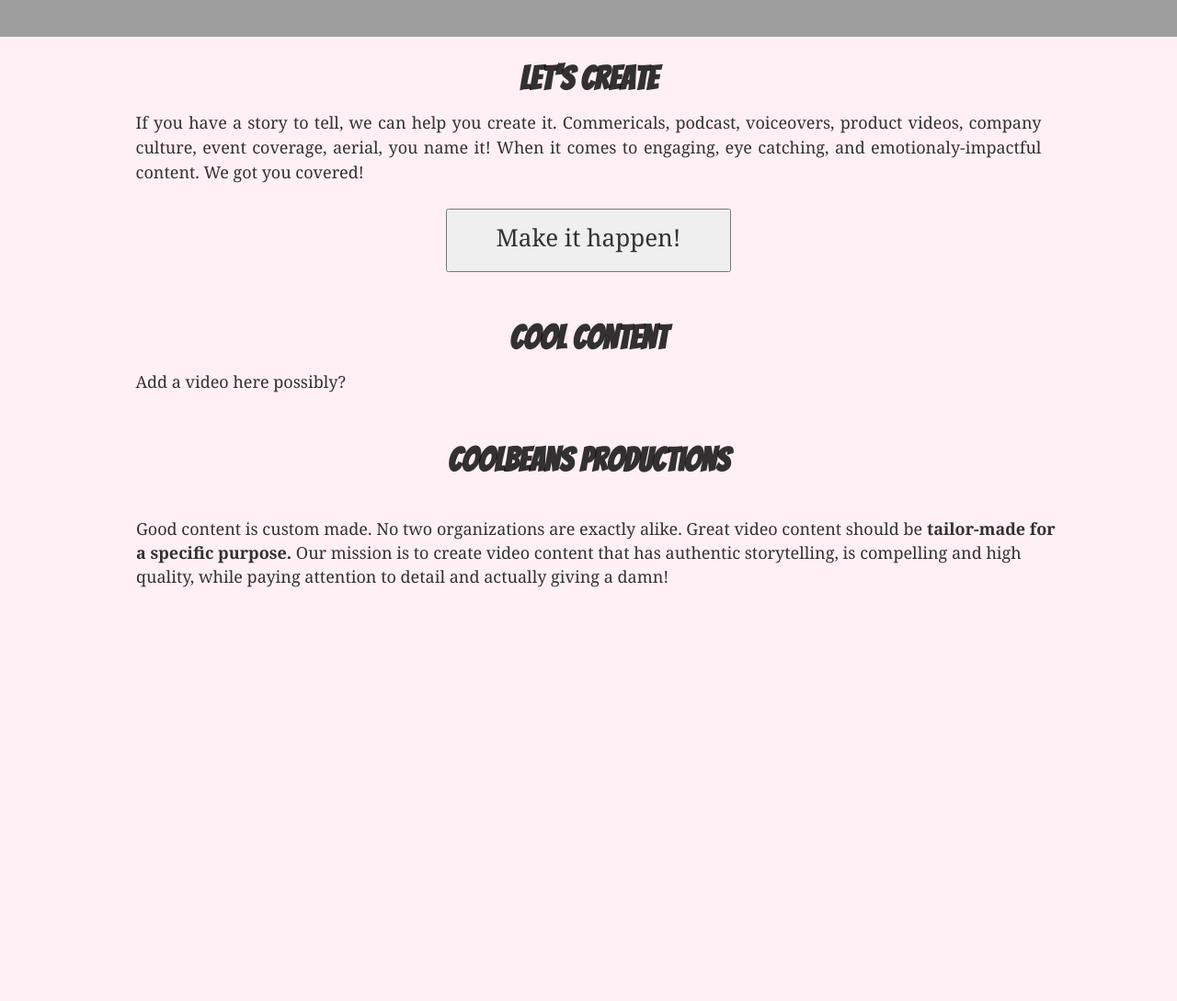
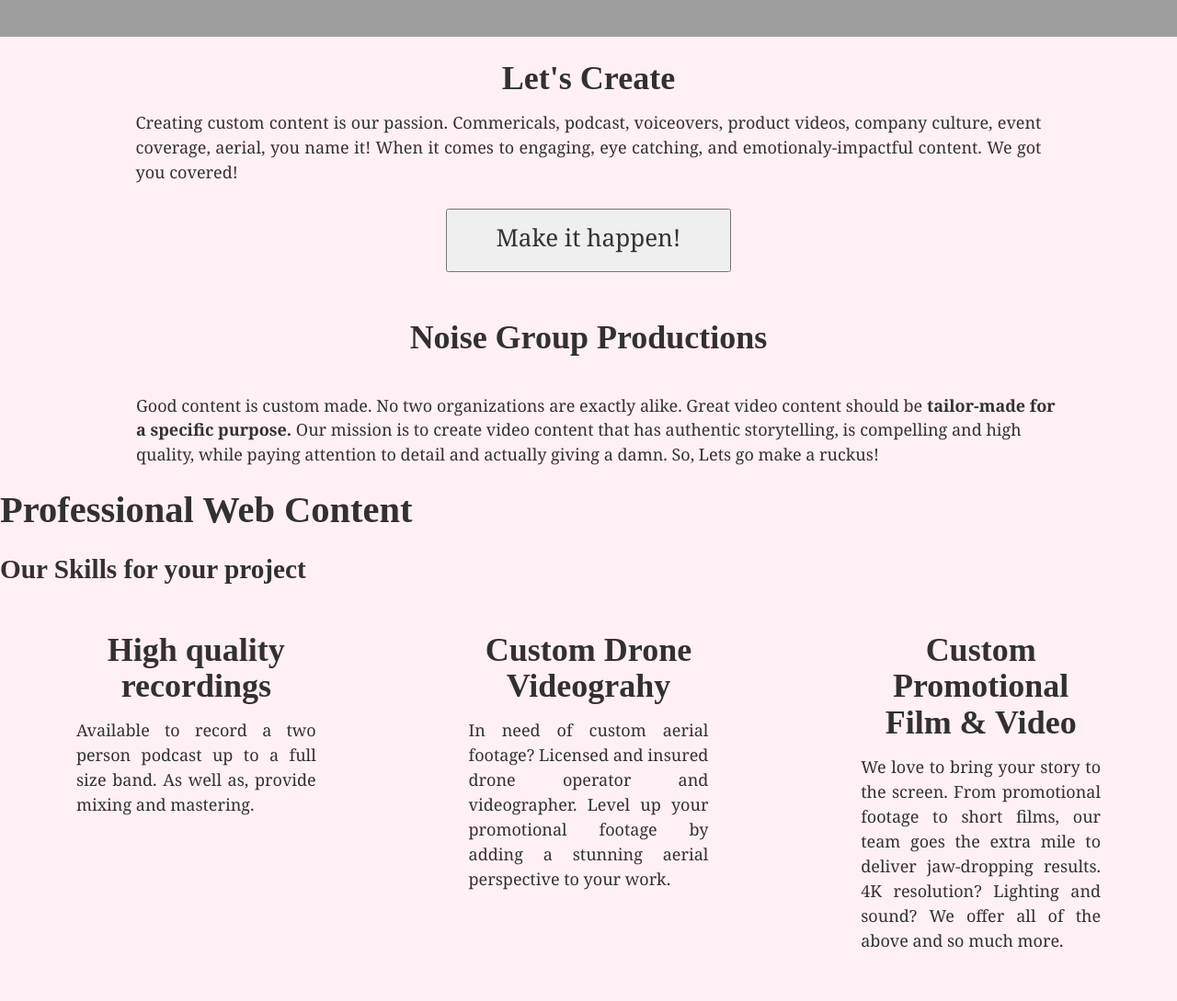
Before and after one commit to iameddieyayaya/productionBiz, a Gatsby site: page / in a window 1280 px wide. Shown: the part 720-1809 px from the top of the page at 92% size. Before the commit the page ends 1386 px from the top, so only its background shows below. Built offline with nearby package versions, Linux system fonts and the light colour scheme; Gatsby itself is replaced by a stand-in of ours; grey boxes are pictures that could not be loaded.

Commit message:
new ideas and google analytics

```diff
--- a/gatsby-config.js
+++ b/gatsby-config.js
@@ -1,7 +1,7 @@
 module.exports = {
   siteMetadata: {
-    title: `Coolbeans Productions`,
-    description: `Professional production company based in San Diego, California. Audio Recordings, Videography and Drone services`,
+    title: `Noise Group`,
+    description: `Professional production company based in San Diego, California. Specializing in Audio recordings, videography, drone videography and photography`,
     author: `Eduardo Gomez`,
   },
   plugins: [
--- a/src/components/backgroundRed.js
+++ /dev/null
@@ -1,6 +0,0 @@
-import React from "react"
-import backgroundStyles from "./backgroundRed.module.css"
-
-export default ({ children }) => (
-  <div className={backgroundStyles.makeItRed}>{children}</div>
-)
--- a/src/components/backgroundRed.module.css
+++ /dev/null
@@ -1,3 +0,0 @@
-.makeItRed {
-  background-color: red;
-}
--- a/src/components/menu.js
+++ b/src/components/menu.js
@@ -19,8 +19,9 @@
         paddingTop: "1vh",
       }}
     >
+      <li>NOISE GROUP</li>
       <li className="navbarStyle">
-        <Link to="/">Home</Link>
+        <Link to="/">Production</Link>
       </li>
       <li className="navbarStyle">
         <Link to="/about">About</Link>
--- a/src/pages/index.css
+++ b/src/pages/index.css
@@ -1,7 +1,5 @@
-@import url("https://fonts.googleapis.com/css?family=Bangers&display=swap");
-
 .navbarStyle {
-  font-family: "Bangers";
+  font-family: Arial, Helvetica, sans-serif;
 }
 
 .navbarStyle:hover {
--- a/src/pages/index.js
+++ b/src/pages/index.js
@@ -12,21 +12,21 @@
 const IndexPage = props => (
   <Layout>
     <TenisImg title="Header image" alt="Tenis Courts" />
-    <SEO title="Home" />
+    <SEO title="Production" />
     <Header sectionTitle="Let's Create">
-      If you have a story to tell, we can help you create it. Commericals,
-      podcast, voiceovers, product videos, company culture, event coverage,
-      aerial, you name it! When it comes to engaging, eye catching, and
-      emotionaly-impactful content. We got you covered!
+      Creating custom content is our passion. Commericals, podcast, voiceovers,
+      product videos, company culture, event coverage, aerial, you name it! When
+      it comes to engaging, eye catching, and emotionaly-impactful content. We
+      got you covered!
       <br />
       <div style={{ textAlign: "center" }}>
         <Button title="Make it happen!" />
       </div>
     </Header>
-    <Header sectionTitle="Cool Content">
+    {/* <Header sectionTitle="Cool Content">
       <div>Add a video here possibly?</div>
-    </Header>
-    <Header sectionTitle="Coolbeans Productions" />
+    </Header> */}
+    <Header sectionTitle="Noise Group Productions" />
     <div
       style={{
         display: "flex",
@@ -46,11 +46,42 @@
         <strong>tailor-made for a specific purpose. </strong>
         Our mission is to create video content that has authentic storytelling,
         is compelling and high quality, while paying attention to detail and
-        actually giving a damn!
+        actually giving a damn. So, Lets go make a ruckus!
       </p>
     </div>
-
-    <div style={{ maxWidth: `300px`, marginBottom: `1.45rem` }}></div>
+    <div>
+      <h1>Professional Web Content</h1>
+      <h2>Our Skills for your project</h2>
+      <div
+        style={{
+          display: "flex",
+          justifyContent: "space-around",
+          alignSelf: "center",
+        }}
+      >
+        <div style={{ maxWidth: `300px`, marginBottom: `1.45rem` }}>
+          <Header sectionTitle="High quality recordings">
+            Available to record a two person podcast up to a full size band. As
+            well as, provide mixing and mastering.
+          </Header>
+        </div>
+        <div style={{ maxWidth: `300px`, marginBottom: `1.45rem` }}>
+          <Header sectionTitle="Custom Drone Videograhy">
+            In need of custom aerial footage? Licensed and insured drone
+            operator and videographer. Level up your promotional footage by
+            adding a stunning aerial perspective to your work.
+          </Header>
+        </div>
+        <div style={{ maxWidth: `300px`, marginBottom: `1.45rem` }}>
+          <Header sectionTitle="Custom Promotional Film & Video">
+            We love to bring your story to the screen. From promotional footage
+            to short films, our team goes the extra mile to deliver jaw-dropping
+            results. 4K resolution? Lighting and sound? We offer all of the
+            above and so much more.
+          </Header>
+        </div>
+      </div>
+    </div>
   </Layout>
 )
 
```
Also changed, not shown: src/components/poop.js (deleted, +0 -20 lines).
